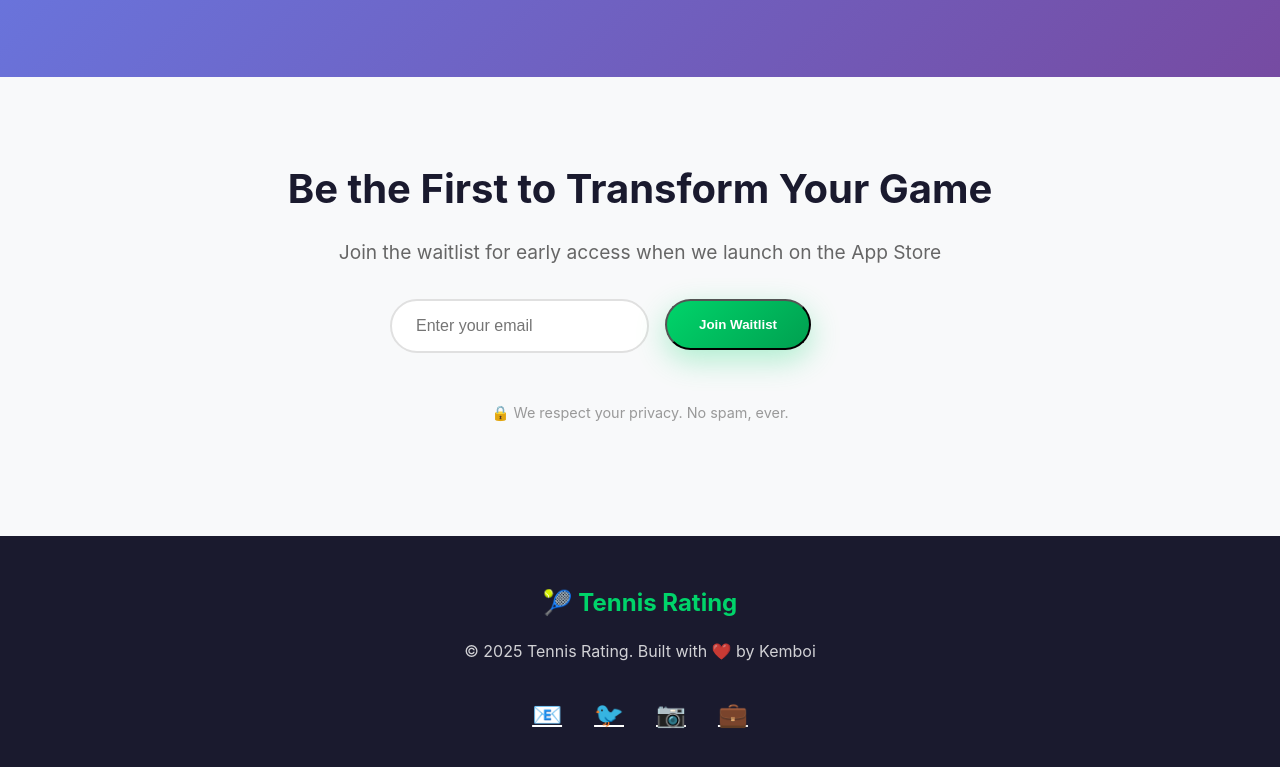
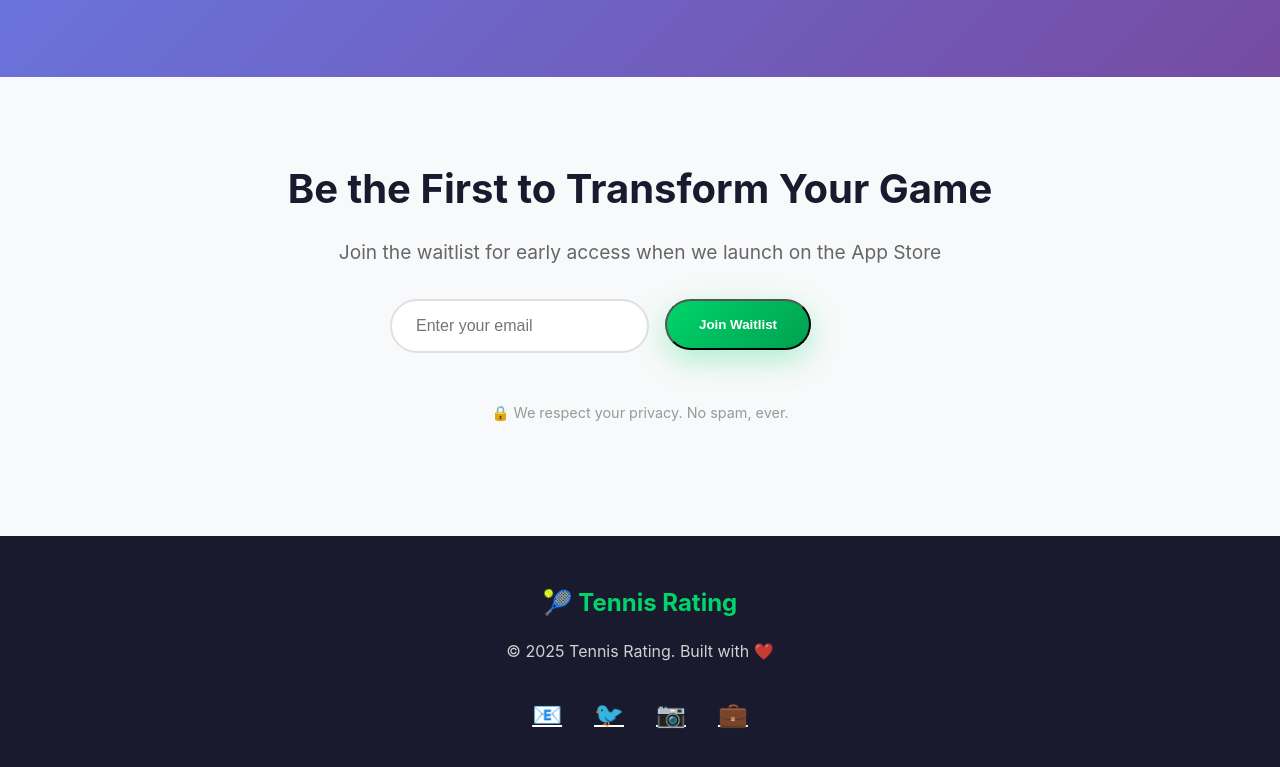
Before and after one commit to kembo001/TennisRatingPromo, a plain HTML site: page index.html in a window 1280 px wide. Shown: the part 2633-3400 px from the top of the page. Drawn offline with Linux system fonts and the light colour scheme.

```diff
--- a/index.html
+++ b/index.html
@@ -209,7 +209,7 @@
             <div class="logo" style="justify-content: center; margin-bottom: 1rem;">
                 🎾 Tennis Rating
             </div>
-            <p style="opacity: 0.8;">© 2025 Tennis Rating. Built with ❤️ by Kemboi</p>
+            <p style="opacity: 0.8;">© 2025 Tennis Rating. Built with ❤️</p>
             <div class="social-links">
                 <a href="#">📧</a>
                 <a href="#">🐦</a>
```
